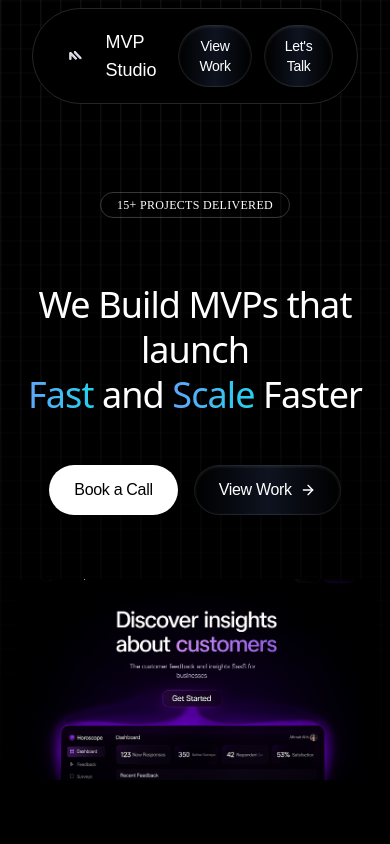
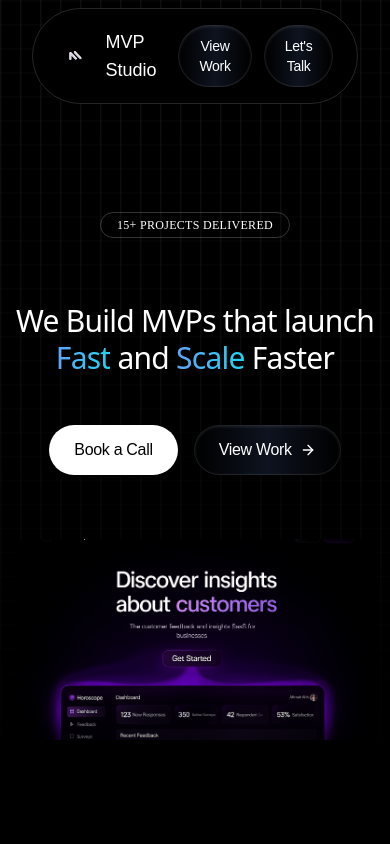
Before and after one commit to abhishekxdev/mymvfinal, a Next.js app: page / in a window 390 px wide. Shown: the top 844 px of the page. Built offline with nearby package versions, Linux system fonts and the light colour scheme; what tailwindcss-intersect, tailwindcss-motion would draw is missing.

Commit message:
Reduce Hero Heading Size for Mobile

```diff
--- a/components/marketing/Hero.tsx
+++ b/components/marketing/Hero.tsx
@@ -133,7 +133,7 @@ export default function Hero() {
           <span className="inline-block mb-4 px-4 py-1 rounded-full bg-transparent text-xs md:text-sm font-normal font-[Manrope] text-white tracking-wide border border-white/20 uppercase">
             15+ Projects Delivered
           </span>
-          <h1 className="text-white text-4xl sm:text-5xl md:text-7xl lg:text-8xl tracking-tight font-sans leading-tight">
+          <h1 className="text-white text-3xl sm:text-4xl md:text-7xl lg:text-8xl tracking-tight font-sans leading-tight">
             We Build MVPs that launch<br />
             <span className="text-transparent bg-clip-text bg-gradient-to-r from-blue-400 to-cyan-400">Fast</span> and <span className="text-transparent bg-clip-text bg-gradient-to-r from-blue-400 to-cyan-400">Scale</span> Faster
           </h1>
```
